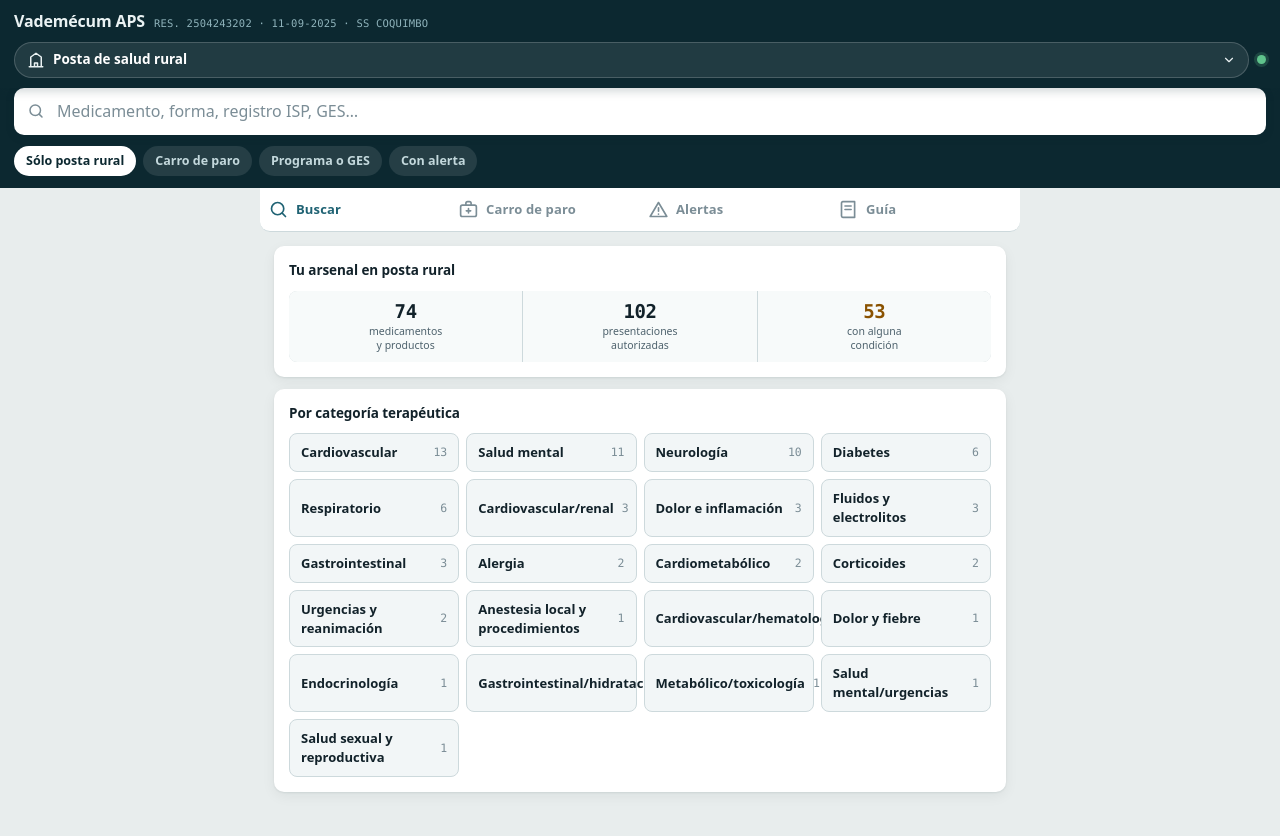
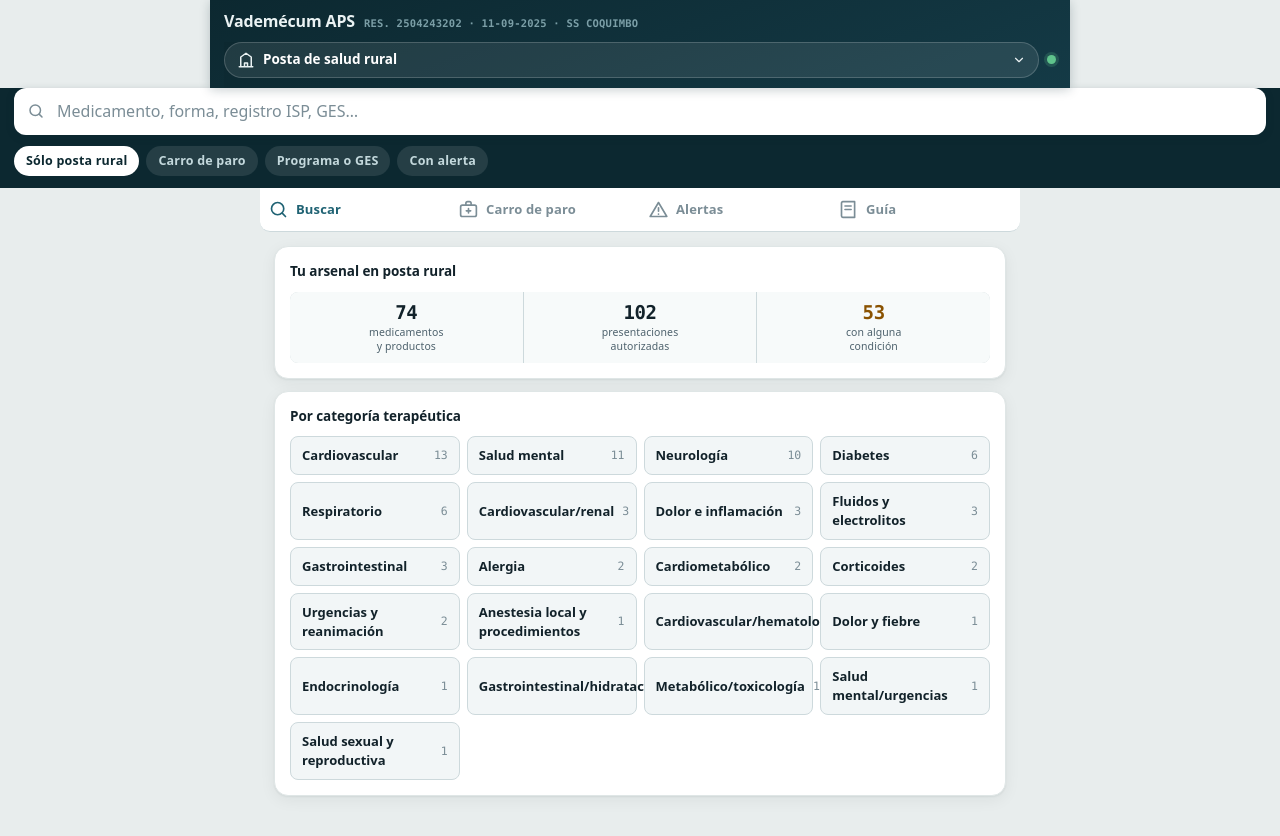
Before and after one commit to Unkown00101/vademecum-en-terreno, a plain HTML site: page index.html in a window 1280 px wide. Drawn offline with Linux system fonts and the light colour scheme.

Commit message:
Enlazar estilos-plus.css (refinamiento visual) en index.html

```diff
--- a/index.html
+++ b/index.html
@@ -7,6 +7,7 @@
 <meta name="description" content="Arsenal Farmacológico APS del Servicio de Salud Coquimbo. Consulta sin conexión para CESFAM, SAPU/SAR y postas rurales.">
 <meta name="theme-color" content="#0C2830">
 <link rel="manifest" href="manifest.webmanifest">
+<link rel="stylesheet" href="estilos-plus.css">
 <link rel="icon" href="icon-192.png" sizes="192x192">
 <link rel="apple-touch-icon" href="apple-touch-icon.png">
 <meta name="apple-mobile-web-app-capable" content="yes">
```
